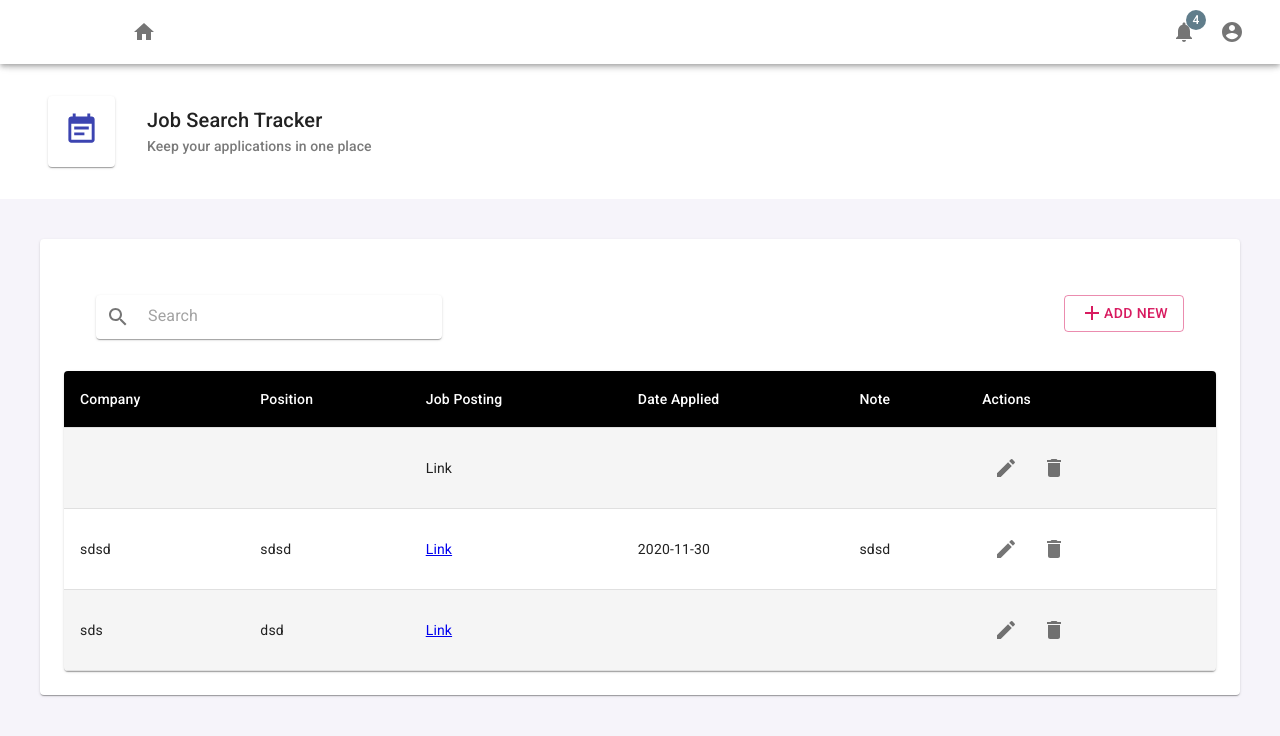
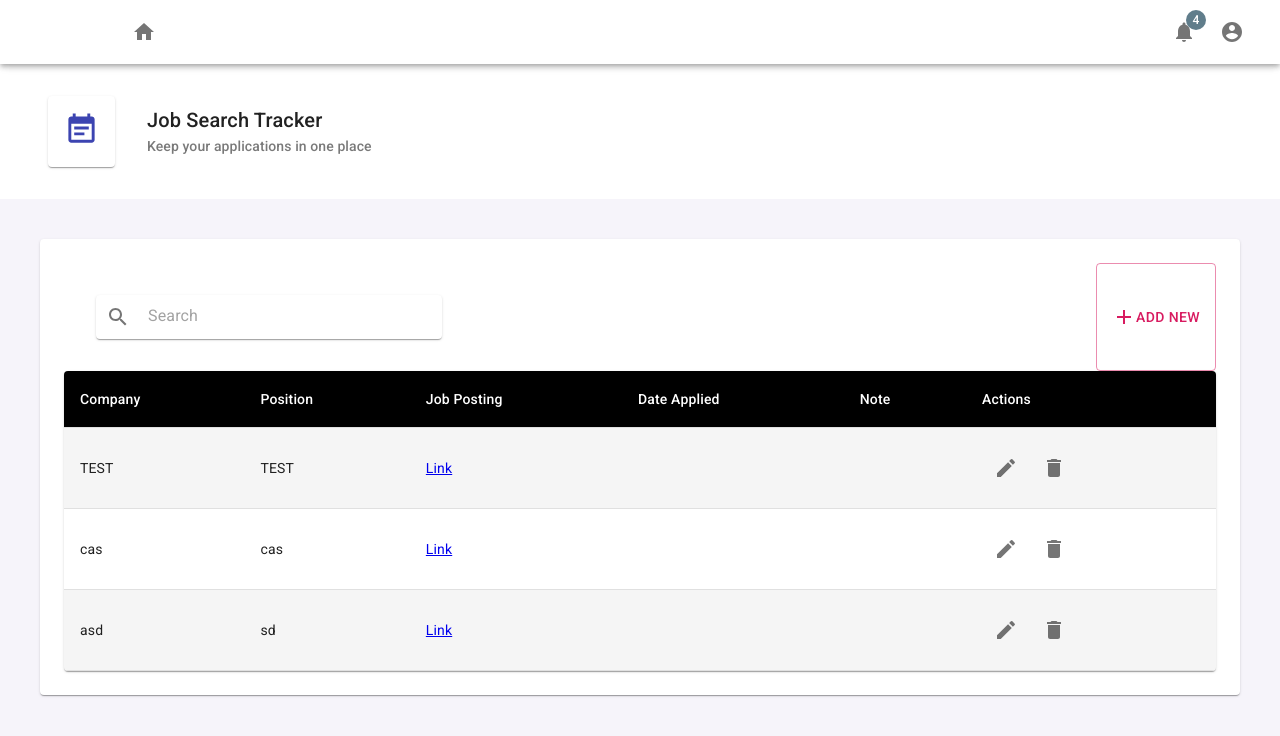
Before and after one commit to deboragaleano/job-search-tracker, a React (Create React App) app: page / in a window 1280 px wide. Shown: the top 736 px of the page. Built offline with nearby package versions, Linux system fonts and the light colour scheme; data requests are answered from the project's data file.

Commit message:
separate addItem function

```diff
--- a/db.json
+++ b/db.json
@@ -1,23 +1,28 @@
 {
   "applications": [
     {
-      "id": "b9nsEz3"
+      "company": "TEST",
+      "position": "TEST",
+      "link": "TES",
+      "date": "",
+      "note": "",
+      "id": "Ebrhtkf"
     },
     {
-      "company": "sdsd",
-      "position": "sdsd",
-      "link": "sdsd",
-      "date": "2020-11-30",
-      "note": "sdsd",
-      "id": "IpWmaKm"
+      "company": "cas",
+      "position": "cas",
+      "link": "cas",
+      "date": "",
+      "note": "",
+      "id": "8ZKz-fm"
     },
     {
-      "company": "sds",
-      "position": "dsd",
-      "link": "sdsd",
+      "company": "asd",
+      "position": "sd",
+      "link": "sd",
       "date": "",
       "note": "",
-      "id": "8JbdTbB"
+      "id": "g1_AZF5"
     }
   ]
 }
--- a/src/App.js
+++ b/src/App.js
@@ -43,11 +43,11 @@ function App() {
     });
   }, []);
 
-  // const addItem = (newItem) => {
-  //   appService.create(newItem).then((returnedItem) => {
-  //     setApplications([...applications, returnedItem]);
-  //   });
-  // };
+  const addItem = (newItem) => {
+    appService.create(newItem).then((returnedItem) => {
+      setApplications([...applications, returnedItem]);
+    });
+  };
 
   const removeItem = (id) => {
     const toDelete = applications.find((app) => app.id === id);
@@ -59,22 +59,22 @@ function App() {
     }
   };
 
-  const addOrEdit = (id, newItem) => {
-    const itemToUpdate = applications.find(app => app.id === id)
+  // const addOrEdit = (id, newItem) => {
+  //   const itemToUpdate = applications.find(app => app.id === id)
 
-    if(!itemToUpdate) {
-      appService.create(newItem).then((createdItem) => {
-        setApplications([...applications, createdItem]);
-      });
-    } else {
-      appService.update(itemToUpdate.id, newItem).then(updatedItem => {
-        console.log(updatedItem);
-        // const updatedApps = applications.map(app =>
-        //   app.id === itemToUpdate.id ? updatedItem : app)
-        // setApplications(updatedApps)
-      })
-    }
-  }
+  //   if(!itemToUpdate) {
+  //     appService.create(newItem).then((createdItem) => {
+  //       setApplications([...applications, createdItem]);
+  //     });
+  //   } else {
+  //     appService.update(itemToUpdate.id, newItem).then(updatedItem => {
+  //       console.log(updatedItem);
+  //       // const updatedApps = applications.filter(app =>
+  //       //   app.id === itemToUpdate.id ? updatedItem : app)
+  //       // setApplications(updatedApps)
+  //     })
+  //   }
+  // }
 
   const handleSearch = (e) => {
     setSearch(e.target.value)
@@ -98,7 +98,7 @@ function App() {
             handleSearch={handleSearch}
             applications={filteredItems}
             remove={removeItem}
-            addOrEdit={addOrEdit}
+            addItem={addItem}
           />
         </Paper>
       </div>
--- a/src/components/AppForm.js
+++ b/src/components/AppForm.js
@@ -28,7 +28,7 @@ const initialValues = {
   note: "",
 };
 
-export default function AppForm({ addOrEdit, handleClose }) {
+export default function AppForm({ addItem, handleClose }) {
   const [values, setValues] = useState(initialValues);
   const classes = useStyles();
 
@@ -48,9 +48,9 @@ export default function AppForm({ addOrEdit, handleClose }) {
     note: values.note,
   };
 
-  const handleSubmit = (e, id) => {
+  const handleSubmit = (e) => {
     e.preventDefault();
-    addOrEdit(id, newItem);
+    addItem(newItem);
     setValues(initialValues);
     handleClose();
   };
--- a/src/components/List.js
+++ b/src/components/List.js
@@ -8,6 +8,8 @@ import TableHead from "@material-ui/core/TableHead";
 import TableRow from "@material-ui/core/TableRow";
 import Paper from "@material-ui/core/Paper";
 import IconButton from "@material-ui/core/IconButton";
+import Button from "@material-ui/core/Button";
+import AddIcon from "@material-ui/icons/Add";
 import EditIcon from "@material-ui/icons/Edit";
 import DeleteIcon from "@material-ui/icons/Delete";
 import Modal from "./Modal";
@@ -38,23 +40,52 @@ const useStyles = makeStyles((theme) => ({
     justifyContent: "space-between",
   },
   modal: {
-    margin: theme.spacing(3)
-  }
+    margin: theme.spacing(3),
+  },
 }));
 
-export default function List({ applications, remove, addOrEdit, handleSearch, search }) {
+export default function List({
+  applications,
+  remove,
+  addItem,
+  handleSearch,
+  search,
+}) {
+  const [open, setOpen] = useState(false);
   const classes = useStyles();
 
-  const handleEditButton = (id) => {
-    addOrEdit(id);
+  const handleClickOpen = () => {
+    setOpen(true);
   };
+
+  const handleClose = () => {
+    setOpen(false);
+  };
+
+  // const handleEditButton = (id, newItem) => {
+  //   addOrEdit(id, newItem)
+  //   setOpen(true);
+  // }
 
   return (
     <>
       <div className={classes.toolbar}>
         <Search search={search} handleSearch={handleSearch} />
-        <Modal className={classes.modal} addOrEdit={addOrEdit} />
+        <Button
+          disableRipple
+          variant="outlined"
+          color="primary"
+          onClick={handleClickOpen}
+        >
+          <AddIcon /> Add New
+        </Button>
       </div>
+      <Modal
+        className={classes.modal}
+        addItem={addItem}
+        handleClose={handleClose}
+        open={open}
+      />
       <TableContainer component={Paper}>
         <Table aria-label="customized table">
           <TableHead>
@@ -82,8 +113,7 @@ export default function List({ applications, remove, addOrEdit, handleSearch, se
                 <StyledTableCell>{app.date}</StyledTableCell>
                 <StyledTableCell>{app.note}</StyledTableCell>
                 <StyledTableCell>
-                  <IconButton onClick={() => handleEditButton(app.id)}>
-                    {/* {openModal ? <Modal /> : null} */}
+                  <IconButton>
                     <EditIcon />
                   </IconButton>
                   <IconButton onClick={() => remove(app.id)}>
@@ -98,3 +128,12 @@ export default function List({ applications, remove, addOrEdit, handleSearch, se
     </>
   );
 }
+
+/*
+
+- ADD THE CUSTOMIZED BUTTON THAT WILL OPEN
+a MODAL and be responsible for ADD or EDIT (ON BOTH add and edit button icons)
+- just extract the state and put it on this component, then just leave the dialog and form
+-
+
+*/
--- a/src/components/Modal.js
+++ b/src/components/Modal.js
@@ -1,11 +1,11 @@
 import React, { useState } from "react";
 import { makeStyles } from "@material-ui/core/styles";
-import Button from "@material-ui/core/Button";
+// import Button from "@material-ui/core/Button";
 import AppForm from "./AppForm";
 import Dialog from "@material-ui/core/Dialog";
 import CloseIcon from "@material-ui/icons/Close";
 import IconButton from "@material-ui/core/IconButton";
-import AddIcon from "@material-ui/icons/Add";
+// import AddIcon from "@material-ui/icons/Add";
 import { Typography, DialogContent, DialogTitle } from "@material-ui/core";
 
 const useStyles = makeStyles((theme) => ({
@@ -17,23 +17,15 @@ const useStyles = makeStyles((theme) => ({
   },
 }));
 
-export default function Modal({ addOrEdit }) {
-  const [open, setOpen] = useState(false);
+export default function Modal({ addItem, open, handleClose }) {
   const classes = useStyles();
 
-  const handleClickOpen = () => {
-    setOpen(true);
-  };
-
-  const handleClose = () => {
-    setOpen(false);
-  };
-
   return (
-    <div className={classes.root}>
-      <Button disableRipple variant="outlined" color="primary" onClick={handleClickOpen}>
-      <AddIcon /> Add New
-      </Button>
+    // <div className={classes.root}>
+    //   <Button disableRipple variant="outlined" color="primary" onClick={handleClickOpen}>
+    //   <AddIcon /> Add New
+    //   </Button>
+    <>
       <Dialog
         open={open}
         onClose={handleClose}
@@ -51,9 +43,9 @@ export default function Modal({ addOrEdit }) {
           </div>
         </DialogTitle>
         <DialogContent dividers>
-          <AppForm addOrEdit={addOrEdit} handleClose={handleClose} />
+          <AppForm addItem={addItem} handleClose={handleClose} />
         </DialogContent>
       </Dialog>
-    </div>
+    </>
   );
 }
```
